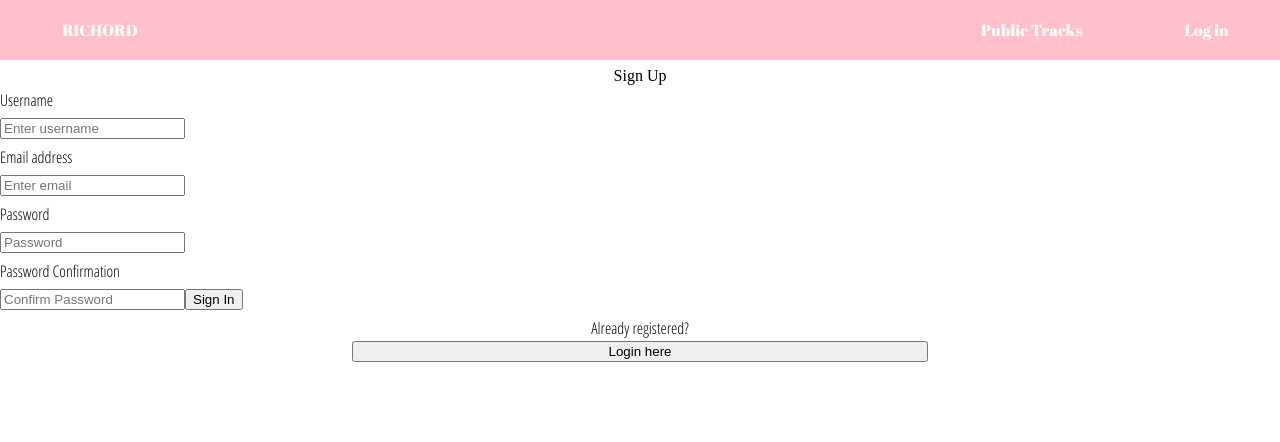
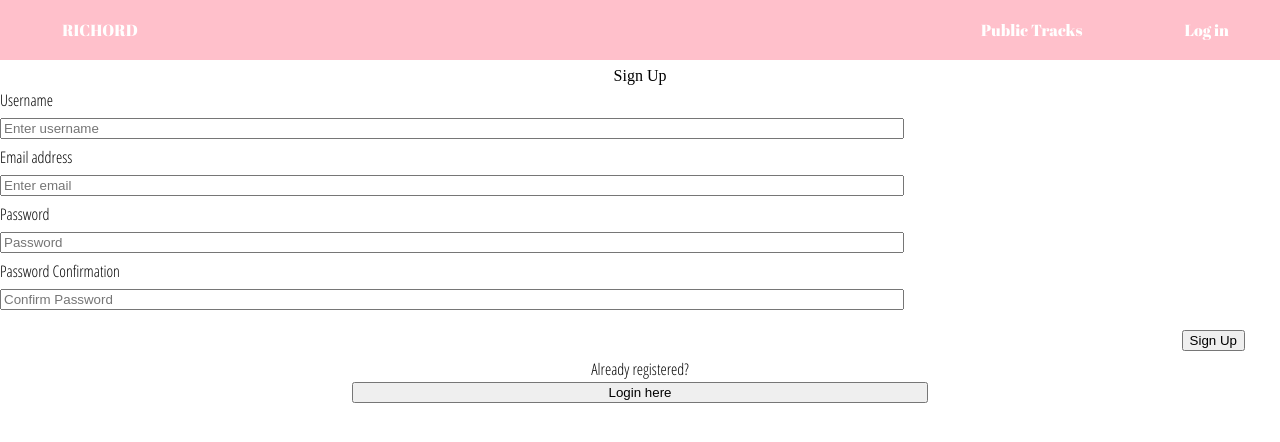
Before and after one commit to ipsita999/RICHORD-APP, a React (Create React App) app in the folder client/: page /sign-up in a window 1280 px wide. Shown: the top 442 px of the page. Built offline with nearby package versions, Linux system fonts and the light colour scheme.

Commit message:
fixed login dropdown bugs

```diff
--- a/client/src/screens/Header.jsx
+++ b/client/src/screens/Header.jsx
@@ -28,12 +28,11 @@ class Header extends React.Component {
     <div className="nav-links flex-row authed">
       {/* <NavLink to="/change-password">Change Password</NavLink> */}
       <div className='dropdown-container'>
-        <h3 className='navlink-text dropdown-text'>Tracks</h3>
+        <h3 className='navlink-text'>Tracks</h3>
         <div className='dropdown-menu'>
-          <div className='flex-col'>
             <NavLink to="/tracks" className='navlink-text dropdown-text'>Public Tracks</NavLink>
             <NavLink to="/my-tracks" className='navlink-text dropdown-text'>My Tracks</NavLink>
-          </div>
+
         </div>
       </div>
       <NavLink to="/sign-out" className='navlink-text'>Sign Out</NavLink>
@@ -45,7 +44,7 @@ class Header extends React.Component {
     <div className="nav-links flex-row">
       <NavLink to="/tracks" className='navlink-text'>Public Tracks</NavLink>
       <div className='dropdown-container'>
-        <h3 onClick={this.toggleLoginAnimation} style={{cursor: 'pointer'}} className='navlink-text dropdown-text'>Log in</h3>
+        <h3 onClick={this.toggleLoginAnimation} style={{cursor: 'pointer'}} className='navlink-text'>Log in</h3>
         <div id={`${this.state.animation_id}`} className='dropdown-login flex-col'>
           {login ? <SignIn {...props} toggleLogin={this.toggleLogin} setUser={setUser} /> : <SignUp {...props} setUser={setUser} toggleLogin={this.toggleLogin} />}
         </div>
--- a/client/src/screens/SignIn.jsx
+++ b/client/src/screens/SignIn.jsx
@@ -24,11 +24,10 @@ class SignIn extends Component {
   onSignIn = event => {
     event.preventDefault()
 
-    const { history, setUser } = this.props
+    const { setUser } = this.props
 
     signInUser(this.state)
       .then(res => setUser(res.user))
-      .then(() => history.push('/'))
       .catch(error => {
         console.error(error)
         this.setState({
@@ -45,12 +44,14 @@ class SignIn extends Component {
     if (this.state.isError) {
       return (
         <>
+        <div className='flex-row flex-end'>
           <button type="submit">Sign In</button>
-          <p classname={toggleForm}>{this.state.errorMsg}</p>
+        </div>
+        <p className={toggleForm}>{this.state.errorMsg}</p>
         </>
       )
     } else {
-      return <button className='login-submit'>Sign In</button>
+      return <div className='flex-row flex-end'><button className='login-submit'>Sign In</button></div>
     }
   }
 
@@ -87,7 +88,7 @@ class SignIn extends Component {
         </form>
         <div className='buttons-container flex-col'>
           <div className='toggle-container flex-col'>
-            <p>Already have an account?</p>
+            <p>Dont have an account?</p>
             <button className='login-toggle' onClick={this.props.toggleLogin}>Register here</button>
           </div>
         </div>
--- a/client/src/screens/SignUp.jsx
+++ b/client/src/screens/SignUp.jsx
@@ -47,12 +47,12 @@ class SignUp extends Component {
     if (this.state.isError) {
       return (
         <>
-          <button type="submit">Sign In</button>
-          <p classname={toggleForm}>{this.state.errorMsg}</p>
+          <button type="submit">Sign Up</button>
+          <p className={toggleForm}>{this.state.errorMsg}</p>
         </>
       )
     } else {
-      return <button className='login-submit'>Sign In</button>
+      return <div className='flex-row flex-end'><button className='login-submit'>Sign Up</button></div>
     }
   }
 
--- a/client/src/styles/Flex.css
+++ b/client/src/styles/Flex.css
@@ -7,6 +7,9 @@
     flex-direction: column;
     justify-content: center;
 }
+.flex-end {
+    justify-content: flex-end;
+}
 .wrap {
     flex-wrap: wrap;
 }
--- a/client/src/styles/Header.css
+++ b/client/src/styles/Header.css
@@ -20,7 +20,7 @@
     min-width: 260px;
     max-width: 350px;
     justify-content: space-around;
-
+    height: 100%;
 }
 
 .nav-links.authed {
@@ -49,6 +49,7 @@
 .navlink-text {
     width: max-content;
     color: white;
+    height: 100%;
 }
 
 .dropdown-container {
@@ -56,17 +57,21 @@
 }
 
 .dropdown-menu {
+    display: none;
     position: absolute;
     top: 38px;
     right: -50px;
+    padding: 5px 25px 10px 10px;
+    background-color: palevioletred;
 }
 
 .dropdown-text {
-
+    margin: 10px 0;
 }
 
 .dropdown-container:hover .dropdown-menu {
-    display: block;
+    display: flex;
+    flex-direction: column;
 }
 
 @media (max-width:450px) {
@@ -90,19 +95,28 @@
 
 .login-children {
     margin: 10px 0;
+    width: 70%;
 }
 
 .dropdown-login {
     background-color: palevioletred;
     position: absolute;
     top: 38px;
-
     width: 250px;
     padding: 10px;
 }
 
 .login-submit {
-    margin: 5px 20px 5px 0;
+    margin: 10px 35px;
+    /* display: block; */
+}
+
+.danger {
+    text-align: center;
+    margin-bottom: 12px;
+    text-shadow: rgba(0, 0, 0, .5);
+    color: red;
+    font-weight: bold;
 }
 
 .login-toggle {
```
Also changed, not shown: 1 other file (tests, documents, lock files or other folders).
